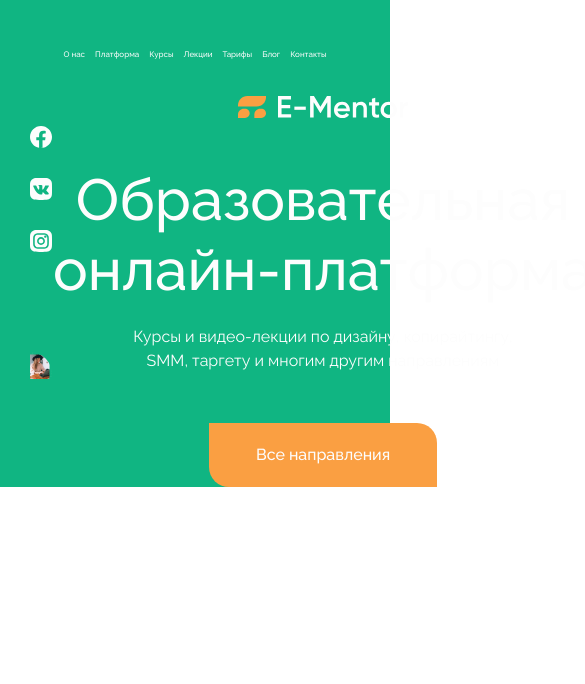
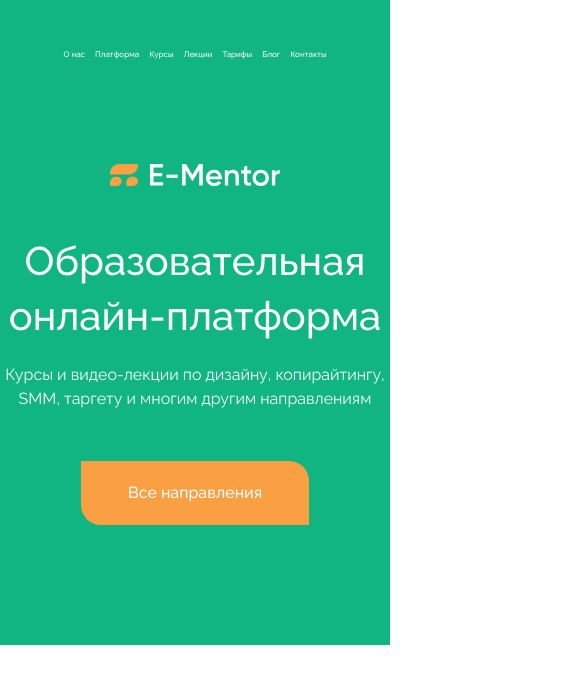
Before and after one commit to jahongirdev/e-mentor-website, a plain HTML site: page index.html in a window 390 px wide. Shown: the top 684 px of the page, 585 px wide, since content can reach past the window. Drawn offline with Linux system fonts and the light colour scheme.

Commit message:
Add responsive styles

```diff
--- a/css/styles.css
+++ b/css/styles.css
@@ -103,6 +103,7 @@ a {
   display: flex;
   flex-direction: row;
   justify-content: space-between;
+  margin-bottom: 120px;
 }
 .left-social-icons {
   display: flex;
@@ -172,7 +173,7 @@ a {
   opacity: 0.8;
 }
 .right-image {
-  margin-top: 0;
+  margin-top: 30px;
   margin-bottom: 100px;
 }
 .right-bottom {
@@ -211,6 +212,17 @@ a {
 
 /* RESPONSIVE MEDIA QUERIES */
 @media only screen and (max-width: 1000px) {
+  .site__hero-hero {
+    margin-top: 100px;
+    display: flex;
+    justify-content: center;
+  }
+  .site__hero-hero__left {
+    display: none;
+  }
+  .site__hero-hero__right {
+    display: none;
+  }
 }
 @media only screen and (max-width: 750px) {
   .sitemenu-item {
@@ -219,6 +231,11 @@ a {
   .sitemenu-link {
     font-size: 14px;
   }
+  .center-headline {
+    width: auto;
+    font-size: 53px;
+    line-height: 55px;
+  }
 }
 @media only screen and (max-width: 600px) {
   .sitemenu-item {
@@ -226,6 +243,11 @@ a {
   }
   .sitemenu-link {
     font-size: 10px;
+  }
+  .center-headline {
+    width: auto;
+    font-size: 40px;
+    line-height: 55px;
   }
 }
 @media only screen and (max-width: 400px) {
```
